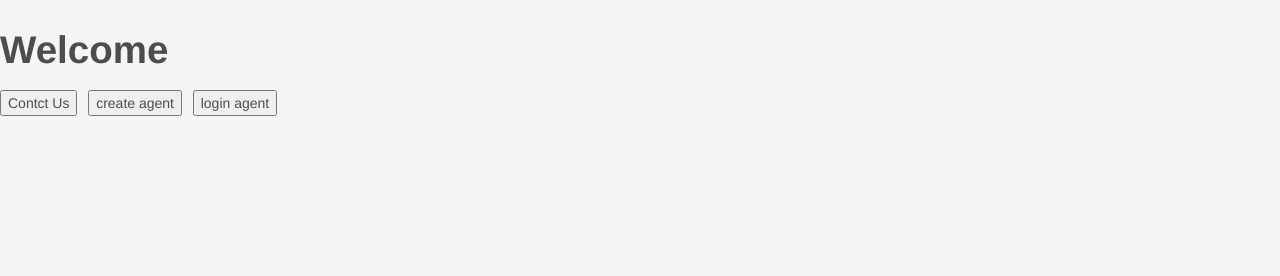
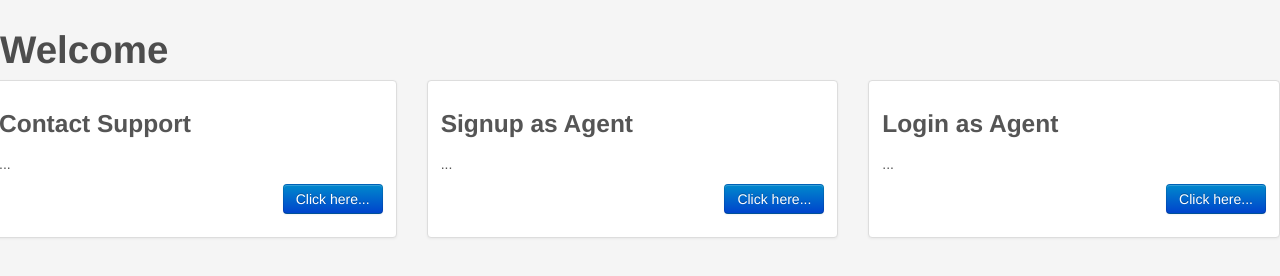
Before and after one commit to kapil-dalal/plivo_seb, a website: page public/index.html at #!/contact_us in a window 1280 px wide. Drawn offline with Linux system fonts and the light colour scheme.

Commit message:
use bootstrap to create buttons

```diff
--- a/public/app/home/home.controller.html
+++ b/public/app/home/home.controller.html
@@ -2,15 +2,35 @@
    <p>
       <h1>Welcome</h1>
    </p>
-   <h1>
-      <button ng-click="goToContact()" style="cursor: pointer">
-         Contct Us
-      </button>
-      <button ng-click="goToSignupAgent()" style="cursor: pointer">
-         create agent
-      </button>
-      <button ng-click="goToLogin()" style="cursor: pointer">
-         login agent
-      </button>
-   </h1>
+
 </div>
+
+<div class="row">
+  <div class="col-sm-6 col-md-4">
+    <div class="thumbnail">
+      <div class="caption">
+        <h3>Contact Support</h3>
+        <p>...</p>
+        <p style="text-align: right;"><a ng-click="goToContact()" class="btn btn-primary" role="button">Click here...</a></p>
+      </div>
+    </div>
+  </div>
+  <div class="col-sm-6 col-md-4">
+    <div class="thumbnail">
+      <div class="caption">
+        <h3>Signup as Agent</h3>
+        <p>...</p>
+        <p style="text-align: right;"><a ng-click="goToSignupAgent()" class="btn btn-primary" role="button">Click here...</a></p>
+      </div>
+    </div>
+  </div>
+  <div class="col-sm-6 col-md-4">
+    <div class="thumbnail">
+      <div class="caption">
+        <h3>Login as Agent</h3>
+        <p>...</p>
+        <p style="text-align: right;"><a ng-click="goToLogin()" class="btn btn-primary" role="button">Click here...</a></p>
+      </div>
+    </div>
+  </div>
+</div>
```
Also changed, not shown: public/app/contact/contact.controller.html (+18 -18 lines), server/db/singleton.sql.connection.js (+7 -7 lines).
